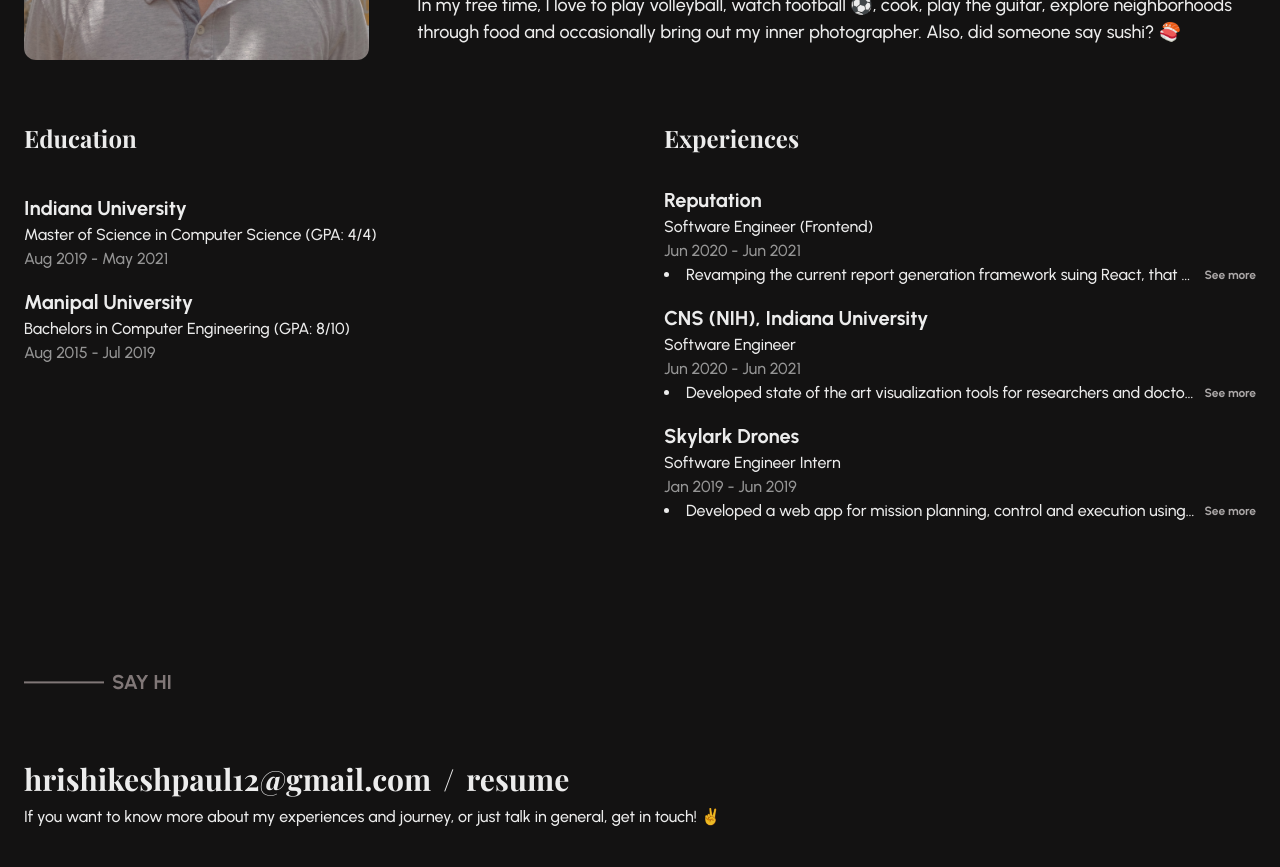
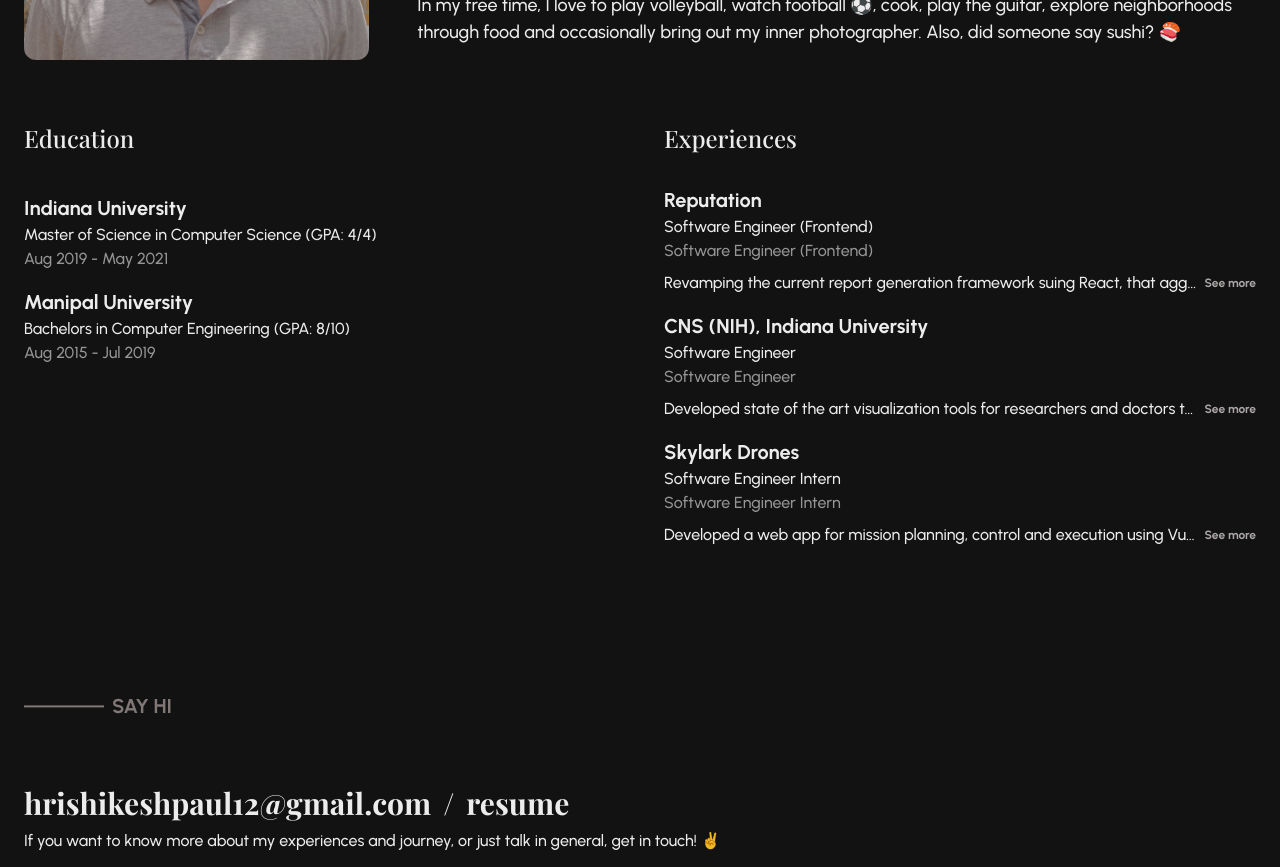
Before and after one commit to hrishikeshpaul/portfolio-template-v2, a React (Create React App) app: page / in a window 1280 px wide. Shown: the part 4460-5327 px from the top of the page. Built offline with nearby package versions, Linux system fonts and the light colour scheme.

Commit message:
chore: fixed expandable

```diff
--- a/src/index.scss
+++ b/src/index.scss
@@ -16,8 +16,4 @@ body,
     background: var(--hp-colors-orange-200);
     transition: all 0.25s ease-in-out !important;
   }
-  // list-style-position: inside;
-  // ul {
-  //   columns: 2;
-  // }
 }
--- a/src/pages/about-summary/AboutSummary.tsx
+++ b/src/pages/about-summary/AboutSummary.tsx
@@ -32,7 +32,9 @@ export const AboutSummary: FC = () => {
                 justifyContent="space-between"
             >
                 <Box flex="0.6" flexShrink="0">
-                    <Heading fontSize="2xl">Education</Heading>
+                    <Heading fontSize="2xl" fontWeight="medium">
+                        Education
+                    </Heading>
                     <br />
                     {configs.aboutSummary.educations.map((education) => (
                         <Box mt="4" key={education.school}>
@@ -47,12 +49,22 @@ export const AboutSummary: FC = () => {
                     ))}
                 </Box>
                 <Box flex="0.6" overflow="hidden">
-                    <Heading fontSize="2xl">Experiences</Heading>
+                    <Heading fontSize="2xl" fontWeight="medium">
+                        Experiences
+                    </Heading>
                     <br />
                     <Accordion pt="2" allowMultiple fontWeight="500" index={expanded}>
                         {configs.aboutSummary.experiences.map((exp, idx) => (
                             <AccordionItem p="0" border="0" mb="4" key={`panel-${exp.company}`}>
-                                <Expandable {...exp} idx={idx} onChange={setExpanded} expanded={expanded} />
+                                <Expandable
+                                    title={exp.company}
+                                    subTitle={exp.position}
+                                    date={exp.position}
+                                    descriptions={exp.description}
+                                    idx={idx}
+                                    onChange={setExpanded}
+                                    expanded={expanded}
+                                />
                             </AccordionItem>
                         ))}
                     </Accordion>
--- a/src/pages/about-summary/expandable/Expandable.tsx
+++ b/src/pages/about-summary/expandable/Expandable.tsx
@@ -1,18 +1,20 @@
 import { FC } from "react";
 
-import { Box, Button, AccordionButton, AccordionPanel, Text, Flex } from "@chakra-ui/react";
+import { Box, Button, AccordionButton, AccordionPanel, Text, Flex, UnorderedList } from "@chakra-ui/react";
 
 interface Props {
     expanded: number[];
     idx: number;
-    company: string;
-    position: string;
-    duration: string;
-    description: string[];
     onChange: (expanded: any) => void;
+    title: string;
+    subTitle: string;
+    date: string;
+    descriptions: string[];
 }
 
-export const Expandable: FC<Props> = ({ expanded, idx, company, position, duration, description, onChange }) => {
+export const Expandable: FC<Props> = ({ expanded, idx, title, subTitle, date, descriptions, onChange }) => {
+    const isExpanded = expanded.includes(idx);
+
     return (
         <>
             <AccordionButton
@@ -26,15 +28,25 @@ export const Expandable: FC<Props> = ({ expanded, idx, company, position, durati
                 display="block"
             >
                 <Text fontSize="xl" fontWeight="bold">
-                    {company}
+                    {title}
                 </Text>
-                <Text>{position}</Text>
-                <Text opacity="0.6">{duration}</Text>
-                <Flex>
-                    <Box pr="2" flex="1" textAlign="left" isTruncated={!expanded.includes(idx)}>
-                        <Text as="li" isTruncated={!expanded.includes(idx)}>
-                            {description[0]}
-                        </Text>
+                <Text>{subTitle}</Text>
+                <Text opacity="0.6">{date}</Text>
+                <Flex pt="2">
+                    <Box pr="2" flex="1" isTruncated={!expanded.includes(idx)}>
+                        {!isExpanded ? (
+                            <ul>
+                                <Text as="li" isTruncated={!expanded.includes(idx)}>
+                                    {descriptions[0]}
+                                </Text>
+                            </ul>
+                        ) : (
+                            <UnorderedList listStylePosition="outside">
+                                <Text as="li" isTruncated={!expanded.includes(idx)}>
+                                    {descriptions[0]}
+                                </Text>
+                            </UnorderedList>
+                        )}
                     </Box>
                     {!expanded.includes(idx) && (
                         <Button
@@ -57,11 +69,13 @@ export const Expandable: FC<Props> = ({ expanded, idx, company, position, durati
                 </Flex>
             </AccordionButton>
             <AccordionPanel p="0">
-                {description.slice(1).map((desc, idx) => (
-                    <Text as="li" key={`${company}-desc-${idx}`}>
-                        {desc}
-                    </Text>
-                ))}
+                <UnorderedList listStylePosition="outside">
+                    {descriptions.slice(1).map((desc, idx) => (
+                        <Text as="li" key={`${title}-desc-${idx}`}>
+                            {desc}
+                        </Text>
+                    ))}
+                </UnorderedList>
 
                 {expanded.includes(idx) && (
                     <Flex justifyContent="flex-end">
--- a/src/pages/landing/Landing.tsx
+++ b/src/pages/landing/Landing.tsx
@@ -3,14 +3,15 @@ import { FC } from "react";
 import { Center, Container, Heading, Image, HStack, Stack, Icon, Flex, Box } from "@chakra-ui/react";
 
 import { Content, configs, useContent, MarkdownFile } from "shared/content/Content";
+import { Socials } from "shared/socials/Socials";
+import { WorkPageId } from "utils/useScroll";
 import { ChevronDownIcon } from "utils/Icons";
-import { Socials } from "shared/socials/Socials";
 
 export const Landing: FC = () => {
     const content = useContent(MarkdownFile.Landing);
 
     const scrollIntoView = () => {
-        const featuredHeader = document.getElementById("page-featured-projects");
+        const featuredHeader = document.getElementById(WorkPageId);
 
         if (featuredHeader) {
             featuredHeader.scrollIntoView({ behavior: "smooth" });
```
